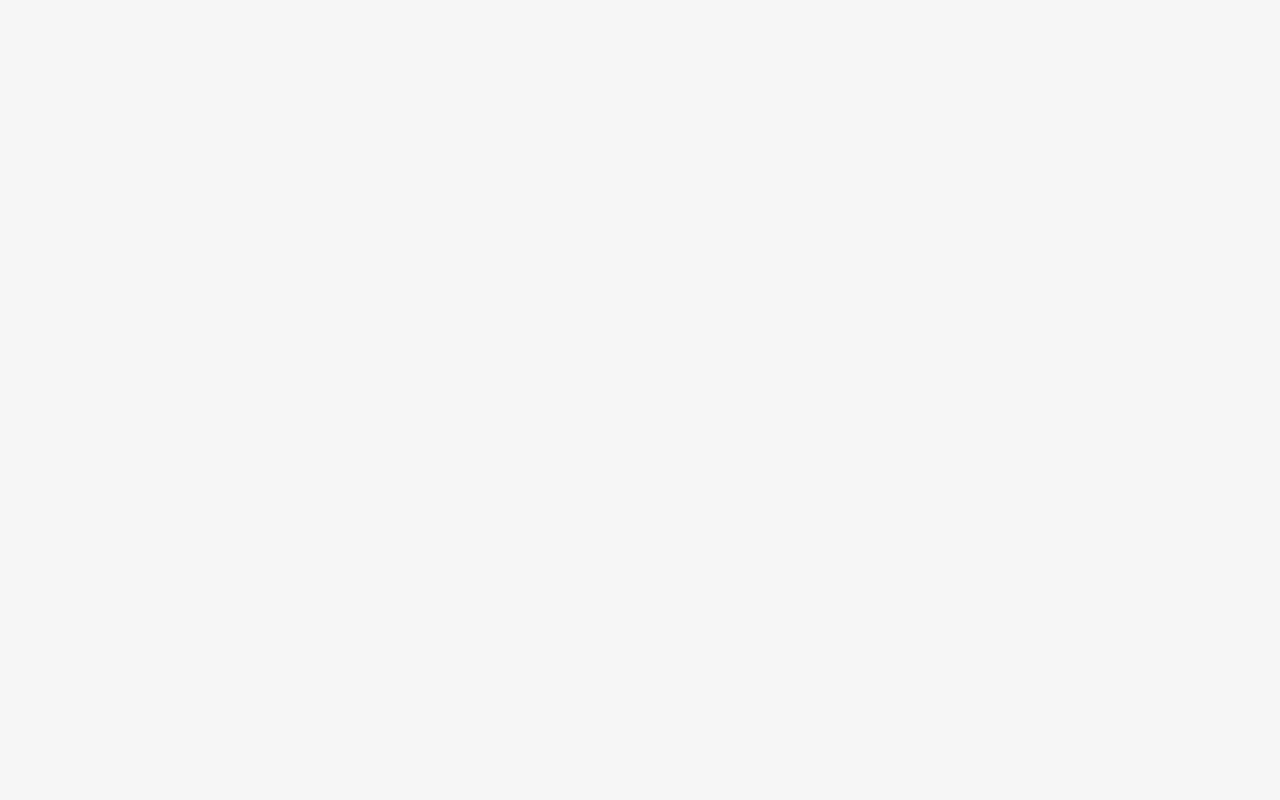
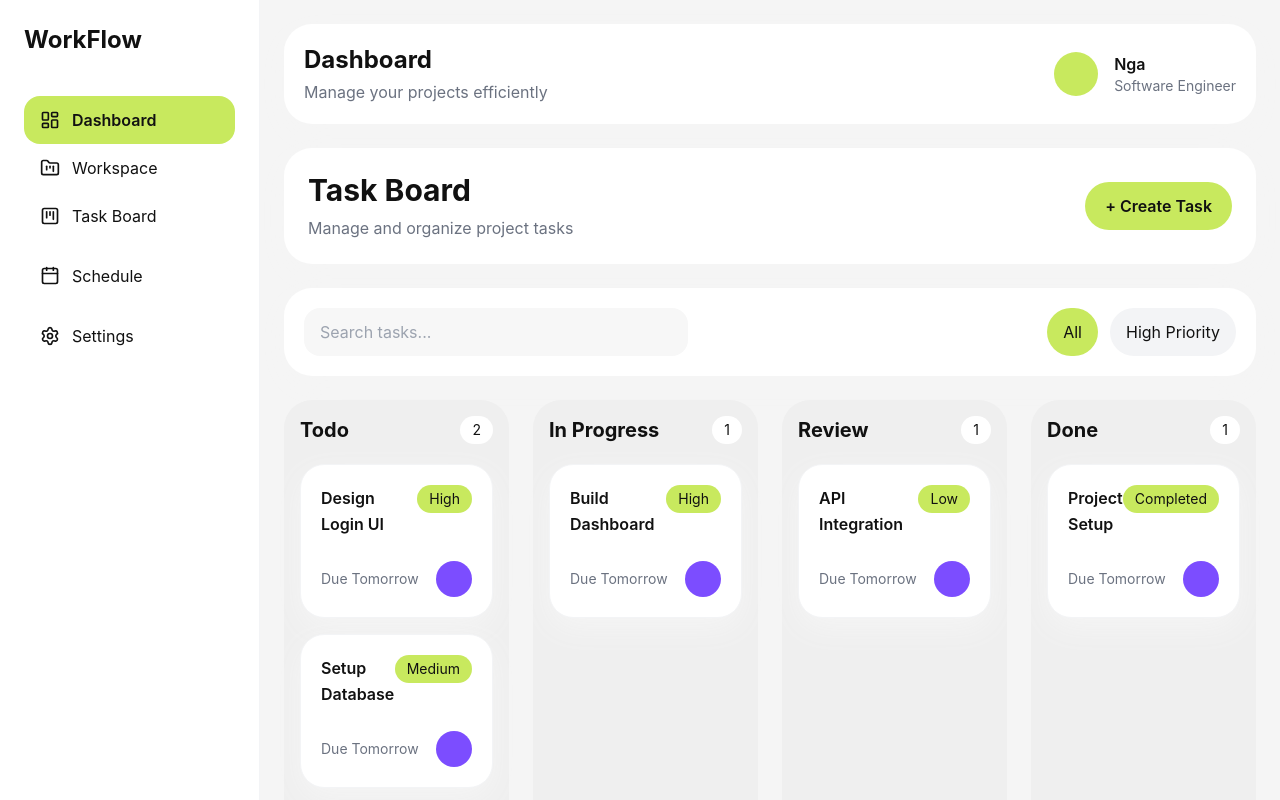
Before and after one commit to nga4704/task-management-ai, a React (Vite) app in the folder frontend/: page /task-board in a window 1280 px wide. Before the commit this address had no page. Shown: the top 800 px of the page. Built offline with nearby package versions, Linux system fonts and the light colour scheme.

Commit message:
feat: task-board core ui

```diff
--- a/frontend/src/components/layout/Sidebar.tsx
+++ b/frontend/src/components/layout/Sidebar.tsx
@@ -3,6 +3,7 @@ import {
   FolderKanban,
   Calendar,
   Settings,
+  KanbanSquare
 } from "lucide-react";
 import { Link } from "react-router-dom";
 
@@ -23,16 +24,22 @@ function Sidebar() {
 
       <nav className="mt-10 space-y-3">
         <Link to="/dashboard">
-        <SidebarItem
-          icon={<LayoutDashboard size={20} />}
-          title="Dashboard"
-          active
-        />
+          <SidebarItem
+            icon={<LayoutDashboard size={20} />}
+            title="Dashboard"
+            active
+          />
         </Link>
         <Link to="/workspace">
           <SidebarItem
             icon={<FolderKanban size={20} />}
             title="Workspace"
+          />
+        </Link>
+        <Link to="/task-board">
+          <SidebarItem
+            icon={<KanbanSquare size={20} />}
+            title="Task Board"
           />
         </Link>
         <SidebarItem
--- /dev/null
+++ b/frontend/src/components/task-board/BoardFilter.tsx
@@ -0,0 +1,57 @@
+function BoardFilter() {
+  return (
+    <div
+      className="
+        bg-white
+        rounded-[28px]
+        p-5
+        shadow-soft
+        flex
+        flex-col
+        md:flex-row
+        gap-4
+        justify-between
+      "
+    >
+      <input
+        type="text"
+        placeholder="Search tasks..."
+        className="
+          bg-[#F7F7F7]
+          px-4
+          py-3
+          rounded-2xl
+          outline-none
+          w-full
+          md:max-w-sm
+        "
+      />
+
+      <div className="flex gap-3">
+        <button
+          className="
+            bg-primary
+            px-4
+            py-2
+            rounded-full
+          "
+        >
+          All
+        </button>
+
+        <button
+          className="
+            bg-gray-100
+            px-4
+            py-2
+            rounded-full
+          "
+        >
+          High Priority
+        </button>
+      </div>
+    </div>
+  );
+}
+
+export default BoardFilter;
--- /dev/null
+++ b/frontend/src/components/task-board/BoardHeader.tsx
@@ -0,0 +1,39 @@
+function BoardHeader() {
+  return (
+    <div
+      className="
+        bg-white
+        rounded-[28px]
+        p-6
+        shadow-soft
+        flex
+        justify-between
+        items-center
+      "
+    >
+      <div>
+        <h1 className="text-3xl font-bold">
+          Task Board
+        </h1>
+
+        <p className="text-gray-500 mt-2">
+          Manage and organize project tasks
+        </p>
+      </div>
+
+      <button
+        className="
+          bg-primary
+          px-5
+          py-3
+          rounded-full
+          font-semibold
+        "
+      >
+        + Create Task
+      </button>
+    </div>
+  );
+}
+
+export default BoardHeader;
--- /dev/null
+++ b/frontend/src/components/task-board/KanbanColumn.tsx
@@ -0,0 +1,88 @@
+import {
+  Droppable,
+  Draggable,
+} from "@hello-pangea/dnd";
+
+import TaskBoardCard from "./TaskBoardCard";
+
+type Task = {
+  id: string;
+  title: string;
+  priority: string;
+};
+
+type KanbanColumnProps = {
+  title: string;
+  tasks: Task[];
+  droppableId: string;
+};
+
+function KanbanColumn({
+  title,
+  tasks,
+  droppableId,
+}: KanbanColumnProps) {
+  return (
+    <div
+      className="
+        bg-[#EFEFEF]
+        rounded-[28px]
+        p-4
+        min-h-[600px]
+      "
+    >
+      <div className="flex justify-between items-center mb-5">
+        <h2 className="text-xl font-bold">
+          {title}
+        </h2>
+
+        <span
+          className="
+            bg-white
+            px-3
+            py-1
+            rounded-full
+            text-sm
+          "
+        >
+          {tasks.length}
+        </span>
+      </div>
+
+      <Droppable droppableId={droppableId}>
+        {(provided) => (
+          <div
+            ref={provided.innerRef}
+            {...provided.droppableProps}
+            className="space-y-4"
+          >
+            {tasks.map((task, index) => (
+              <Draggable
+                key={task.id}
+                draggableId={task.id}
+                index={index}
+              >
+                {(provided) => (
+                  <div
+                    ref={provided.innerRef}
+                    {...provided.draggableProps}
+                    {...provided.dragHandleProps}
+                  >
+                    <TaskBoardCard
+                      title={task.title}
+                      priority={task.priority}
+                    />
+                  </div>
+                )}
+              </Draggable>
+            ))}
+
+            {provided.placeholder}
+          </div>
+        )}
+      </Droppable>
+    </div>
+  );
+}
+
+export default KanbanColumn;
--- /dev/null
+++ b/frontend/src/components/task-board/TaskBoardCard.tsx
@@ -0,0 +1,57 @@
+type TaskBoardCardProps = {
+  title: string;
+  priority: string;
+};
+
+function TaskBoardCard({
+  title,
+  priority,
+}: TaskBoardCardProps) {
+  return (
+    <div
+      className="
+        bg-white
+        rounded-[24px]
+        p-5
+        shadow-soft
+        border
+        border-gray-100
+      "
+    >
+      <div className="flex justify-between items-start">
+        <h3 className="font-semibold leading-relaxed">
+          {title}
+        </h3>
+
+        <span
+          className="
+            bg-primary
+            text-sm
+            px-3
+            py-1
+            rounded-full
+          "
+        >
+          {priority}
+        </span>
+      </div>
+
+      <div className="mt-6 flex items-center justify-between">
+        <p className="text-sm text-gray-500">
+          Due Tomorrow
+        </p>
+
+        <div
+          className="
+            w-9
+            h-9
+            rounded-full
+            bg-secondary
+          "
+        />
+      </div>
+    </div>
+  );
+}
+
+export default TaskBoardCard;
--- /dev/null
+++ b/frontend/src/pages/task-board/TaskBoardPage.tsx
@@ -0,0 +1,115 @@
+import { useState } from "react";
+
+import {DragDropContext} from "@hello-pangea/dnd";
+import type { DropResult } from "@hello-pangea/dnd";
+
+import MainLayout from "../../layouts/MainLayout";
+
+import BoardHeader from "../../components/task-board/BoardHeader";
+import BoardFilter from "../../components/task-board/BoardFilter";
+import KanbanColumn from "../../components/task-board/KanbanColumn";
+
+import { initialData } from "./tasks";
+
+function TaskBoardPage() {
+  const [columns, setColumns] =
+    useState(initialData);
+
+  const onDragEnd = (
+    result: DropResult
+  ) => {
+    const { source, destination } = result;
+
+    if (!destination) return;
+
+    const sourceColumn =
+      columns[
+        source.droppableId as keyof typeof columns
+      ];
+
+    const destinationColumn =
+      columns[
+        destination.droppableId as keyof typeof columns
+      ];
+
+    const sourceItems = [...sourceColumn];
+    const destinationItems =
+      source.droppableId ===
+      destination.droppableId
+        ? sourceItems
+        : [...destinationColumn];
+
+    const [removed] = sourceItems.splice(
+      source.index,
+      1
+    );
+
+    destinationItems.splice(
+      destination.index,
+      0,
+      removed
+    );
+
+    setColumns({
+      ...columns,
+
+      [source.droppableId]:
+        sourceItems,
+
+      [destination.droppableId]:
+        destinationItems,
+    });
+  };
+
+  return (
+    <MainLayout>
+      <div className="space-y-6">
+
+        <BoardHeader />
+
+        <BoardFilter />
+
+        <DragDropContext
+          onDragEnd={onDragEnd}
+        >
+          <div
+            className="
+              grid
+              grid-cols-1
+              md:grid-cols-2
+              xl:grid-cols-4
+              gap-6
+            "
+          >
+            <KanbanColumn
+              title="Todo"
+              tasks={columns.todo}
+              droppableId="todo"
+            />
+
+            <KanbanColumn
+              title="In Progress"
+              tasks={columns.inProgress}
+              droppableId="inProgress"
+            />
+
+            <KanbanColumn
+              title="Review"
+              tasks={columns.review}
+              droppableId="review"
+            />
+
+            <KanbanColumn
+              title="Done"
+              tasks={columns.done}
+              droppableId="done"
+            />
+          </div>
+        </DragDropContext>
+
+      </div>
+    </MainLayout>
+  );
+}
+
+export default TaskBoardPage;
--- /dev/null
+++ b/frontend/src/pages/task-board/tasks.ts
@@ -0,0 +1,38 @@
+export const initialData = {
+  todo: [
+    {
+      id: "1",
+      title: "Design Login UI",
+      priority: "High",
+    },
+    {
+      id: "2",
+      title: "Setup Database",
+      priority: "Medium",
+    },
+  ],
+
+  inProgress: [
+    {
+      id: "3",
+      title: "Build Dashboard",
+      priority: "High",
+    },
+  ],
+
+  review: [
+    {
+      id: "4",
+      title: "API Integration",
+      priority: "Low",
+    },
+  ],
+
+  done: [
+    {
+      id: "5",
+      title: "Project Setup",
+      priority: "Completed",
+    },
+  ],
+};
--- a/frontend/src/routes/AppRoutes.tsx
+++ b/frontend/src/routes/AppRoutes.tsx
@@ -4,6 +4,7 @@ import LoginPage from "../pages/auth/LoginPage";
 import RegisterPage from "../pages/auth/RegisterPage";
 import DashboardPage from "../pages/dashboard/DashboardPage";
 import WorkspacePage from "../pages/workspace/WorkspacePage";
+import TaskBoardPage from "../pages/task-board/TaskBoardPage";
 
 function AppRoutes() {
   return (
@@ -23,7 +24,14 @@ function AppRoutes() {
         path="/workspace"
         element={<WorkspacePage />}
       />
+
+      <Route
+        path="/task-board"
+        element={<TaskBoardPage />}
+      />
+
     </Routes>
+
   );
 }
 
```
